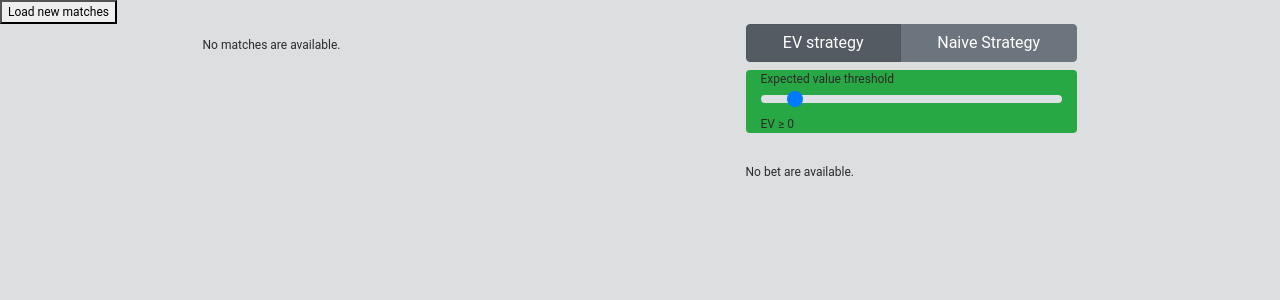
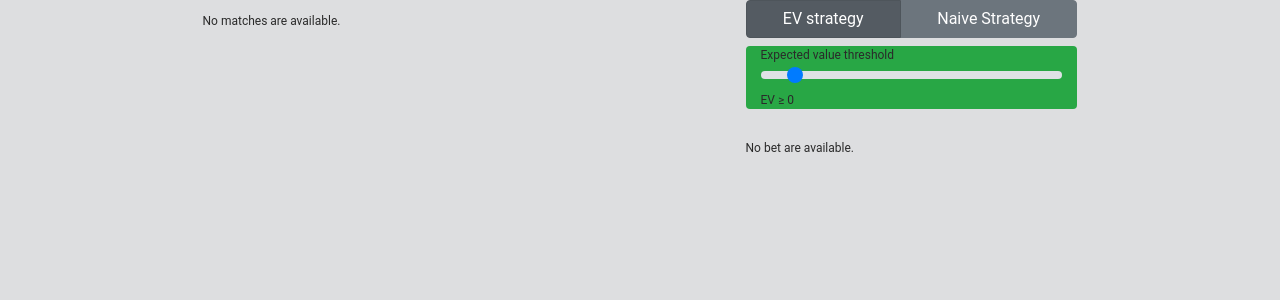
Before and after one commit to Egiob/csgo_forecasting, a Django app: template paris/templates/paris/index.html in a window 1280 px wide. Shown: the top 300 px of the page. Run offline with Django 3.2, Linux system fonts and the light colour scheme; the template is opened without the code that fills it, so the values that code supplies are empty; some libraries are stand-ins or nearby versions.

Commit message:
removed useless button

```diff
--- a/paris/templates/paris/base.html
+++ b/paris/templates/paris/base.html
@@ -24,7 +24,6 @@
 
 
 
-<button id='populate' > Load new matches </button>
 
 <div class = "d-flex flex-row justify-content-around " >
 <div id='matchlist'>
@@ -43,34 +42,6 @@
 
 {% block script %}
 <script >
-
-  $("#populate").click(function () {
-
-  $.ajax({
-        url: '{% url "paris:populate" %}',
-        data: {
-        },
-        dataType: 'json',
-        success: function (data) {
-
-        if ($('#upcoming').get(0).classList.contains('active')){
-          $("#matchlist").load('{% url "paris:upcoming" %}');
-          $("#betform").load('{% url "paris:bet" %}');
-          $("#predlist").load('{% url "paris:pred" %}');
-
-
-
-        }
-        else{
-          $("#matchlist").load('{% url "paris:history" %}');
-          $("#betform").load('{% url "paris:bet_history" %}');
-          ;
-        }
-
-        }
-      });
-
-    });
 
   $("#history").click(function (){
 
```
